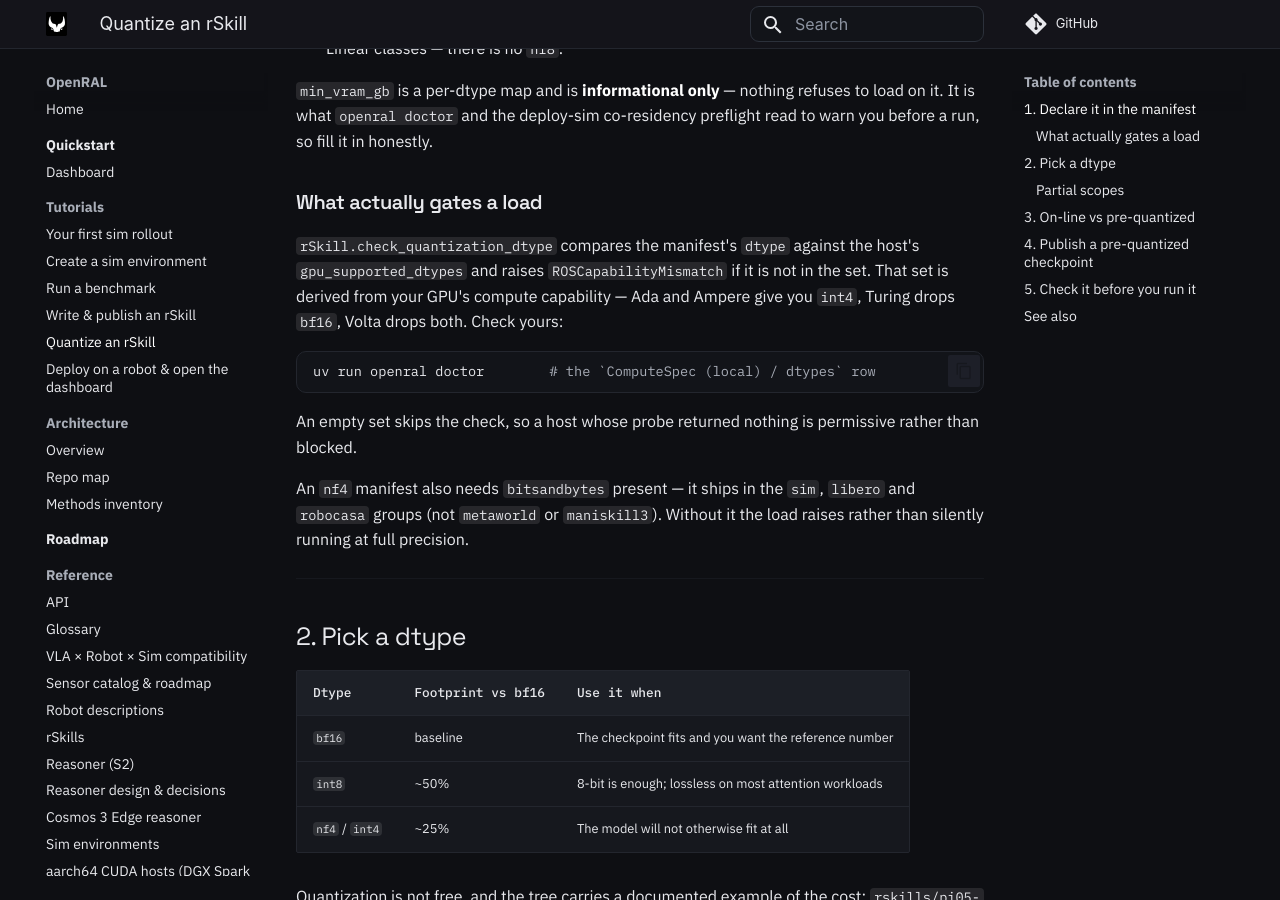
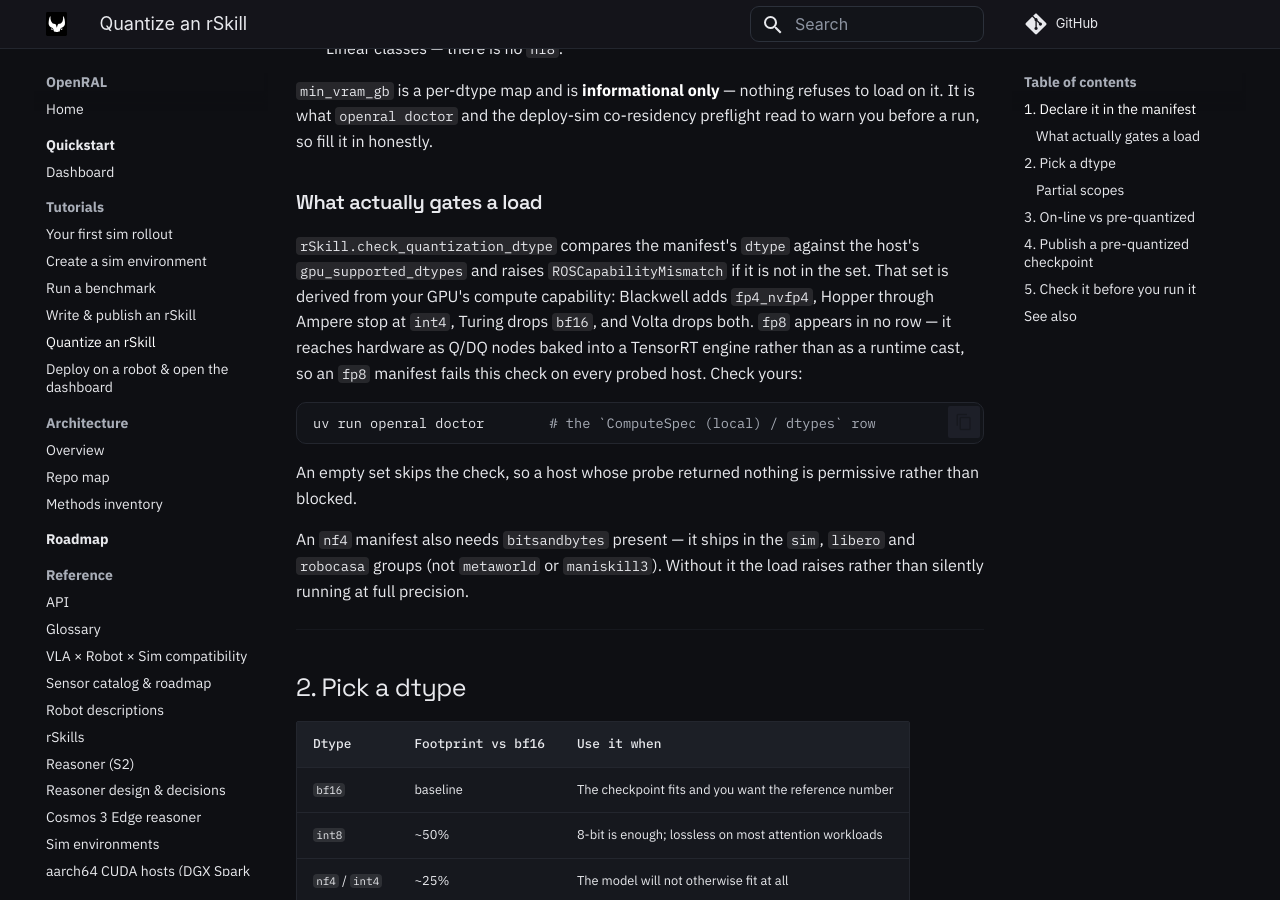
Before and after one commit to OpenRAL/openral, an MkDocs documentation site: the page built from docs/tutorials/rskill/quantize-an-rskill.md, in a window 1280 px wide and 900 px high, scrolled down 704 px. Built offline with MkDocs 1.6.1 and Material for MkDocs 9.7.7, drawn with Linux system fonts in a browser that asks for light colours; comment, search, counter and statistics services are not loaded.

Commit message:
docs(quantization): name the Blackwell row, and stop claiming FP8
The dtype gate is the thing that refuses a load, and the tutorial's account of
it skipped the top row: Blackwell adds `fp4_nvfp4`, which is what an RTX 50
host actually reports — `openral doctor` on this sm_120 box prints
`bf16, fp16, fp32, fp4_nvfp4, int4, int8`.

`fp8` is the other half of the same paragraph. It appears in no row of
`DTYPES_BY_COMPUTE_CAPABILITY`, so an `fp8` manifest fails
`check_quantization_dtype` on every probed host — while the table's own
comments said Hopper and Ada "adds FP8", describing rows identical to
Ampere's. The absence is deliberate (FP8 reaches hardware as Q/DQ nodes inside
a TensorRT engine, never as a runtime cast, which is why `trt_fp8` is the only
preset carrying it), so the comments now say that instead of the opposite.

Co-Authored-By: Claude Opus 5 (1M context) <noreply@anthropic.com>
Claude-Session: https://claude.ai/code/session_01XVC32JktYitfwraHGqw3zB
Signed-off-by: Adrian <adrianllopart@gmail.com>

````diff
--- a/docs/tutorials/rskill/quantize-an-rskill.md
+++ b/docs/tutorials/rskill/quantize-an-rskill.md
@@ -37,8 +37,11 @@ co-residency preflight read to warn you before a run, so fill it in honestly.
 
 `rSkill.check_quantization_dtype` compares the manifest's `dtype` against the
 host's `gpu_supported_dtypes` and raises `ROSCapabilityMismatch` if it is not
-in the set. That set is derived from your GPU's compute capability — Ada and
-Ampere give you `int4`, Turing drops `bf16`, Volta drops both. Check yours:
+in the set. That set is derived from your GPU's compute capability: Blackwell
+adds `fp4_nvfp4`, Hopper through Ampere stop at `int4`, Turing drops `bf16`,
+and Volta drops both. `fp8` appears in no row — it reaches hardware as Q/DQ
+nodes baked into a TensorRT engine rather than as a runtime cast, so an `fp8`
+manifest fails this check on every probed host. Check yours:
 
 ```bash
 uv run openral doctor        # the `ComputeSpec (local) / dtypes` row
````
Also changed, not shown: docs/methods/09-auto-provisioning.md (+3 -3 lines), 1 other file.
